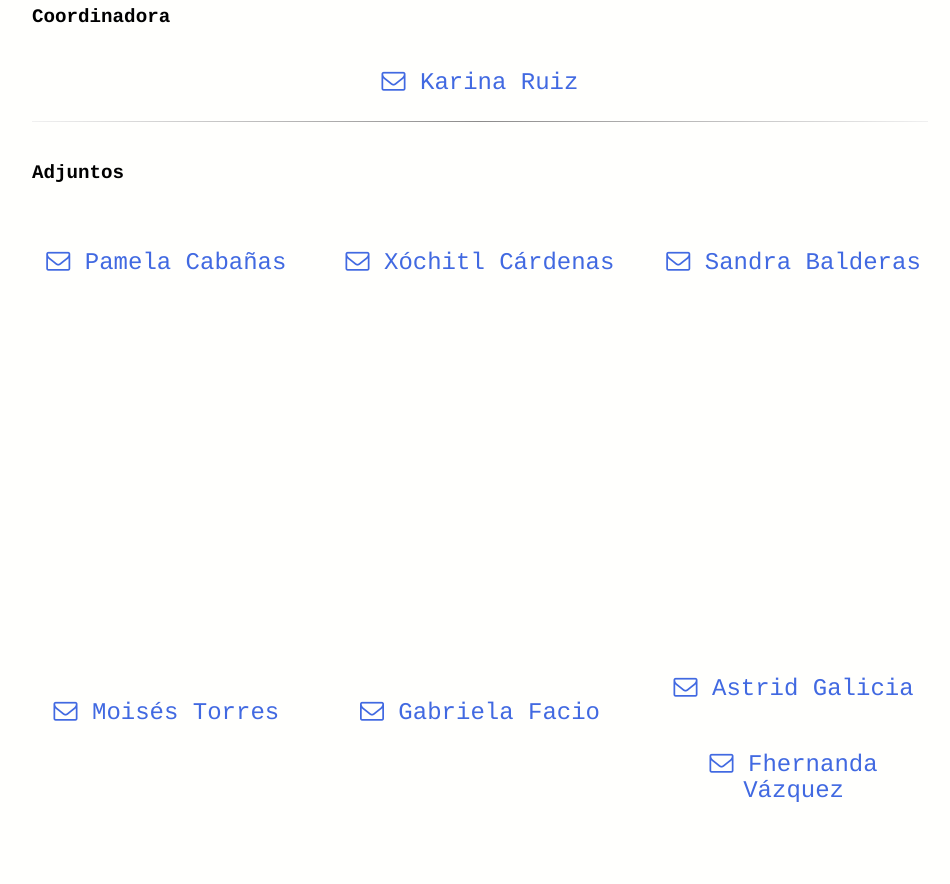
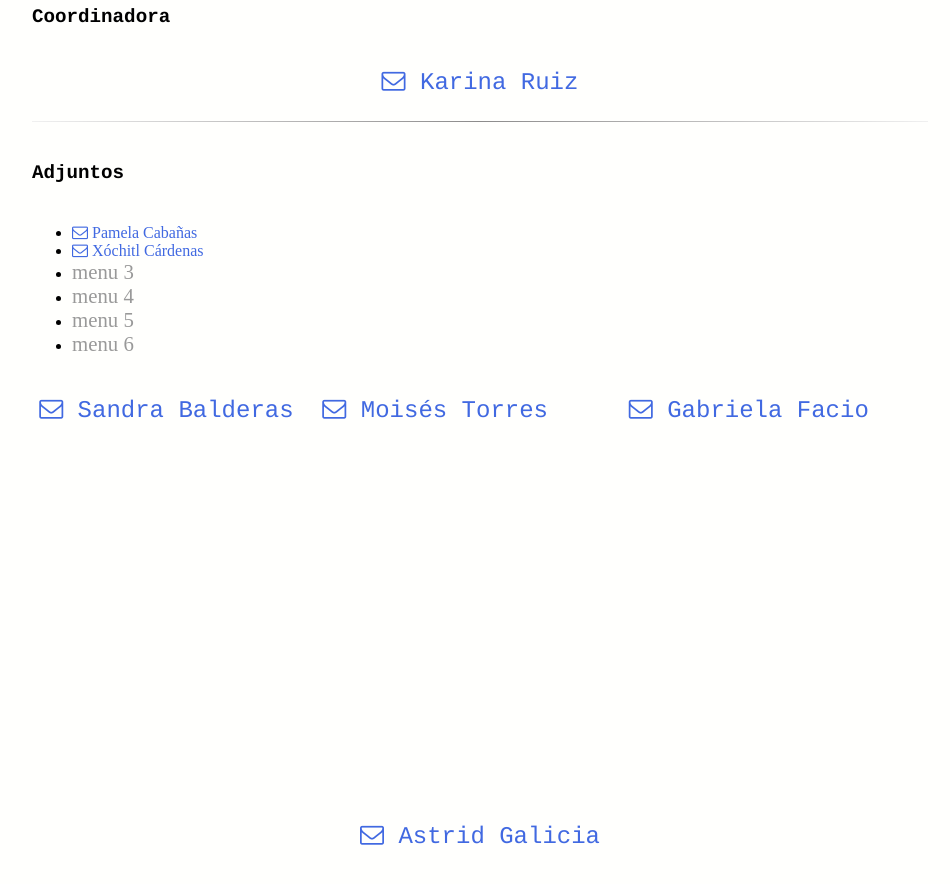
Before and after one commit to BouzasLab25/bouzaslab25.github.io, a Jekyll site: the page built from cursos/ACA II.html, in a window 1280 px wide and 900 px high, scrolled down 704 px. Shown: the top 884 px of the window, without its empty margins (160-1110 px from the left). Built offline with Jekyll 4.4.1, drawn with Linux system fonts in a browser that asks for light colours.

Commit message:
Update ACA II.html

```diff
--- a/cursos/ACA II.html
+++ b/cursos/ACA II.html
@@ -26,18 +26,20 @@
 <hr class="style14">
 
  <h4>Adjuntos </h4>
+<div id=adjuntos">
+	<ul>
+		<li><a class='link' href="mailto:pamemondragon9@gmail.com"><i class='fa fa-envelope-o'></i> Pamela Cabañas</a></li>
+		<li><a class='link' href="mailto:xacm190319@gmail.com"><i class='fa fa-envelope-o'></i> Xóchitl Cárdenas</li>
+		<li><a href="#">menu 3</a></li>
+		<li><a href="#">menu 4</a></li>
+		<li><a href="#">menu 5</a></li>
+		<li><a href="#">menu 6</a></li>
+	</ul>
+</div>
 
-<div class="left" >
- <p>
- <a class='link' href="mailto:pamemondragon9@gmail.com"><i class='fa fa-envelope-o'></i> Pamela Cabañas </a>
- </p>
-  </div>
 
- <div class="center">
- <p>
- <a class='link' href="mailto:xacm190319@gmail.com"><i class='fa fa-envelope-o'></i> Xóchitl Cárdenas </a>
- </p>
-  </div>
+
+
 
  <div class="right">
  <p>
```
